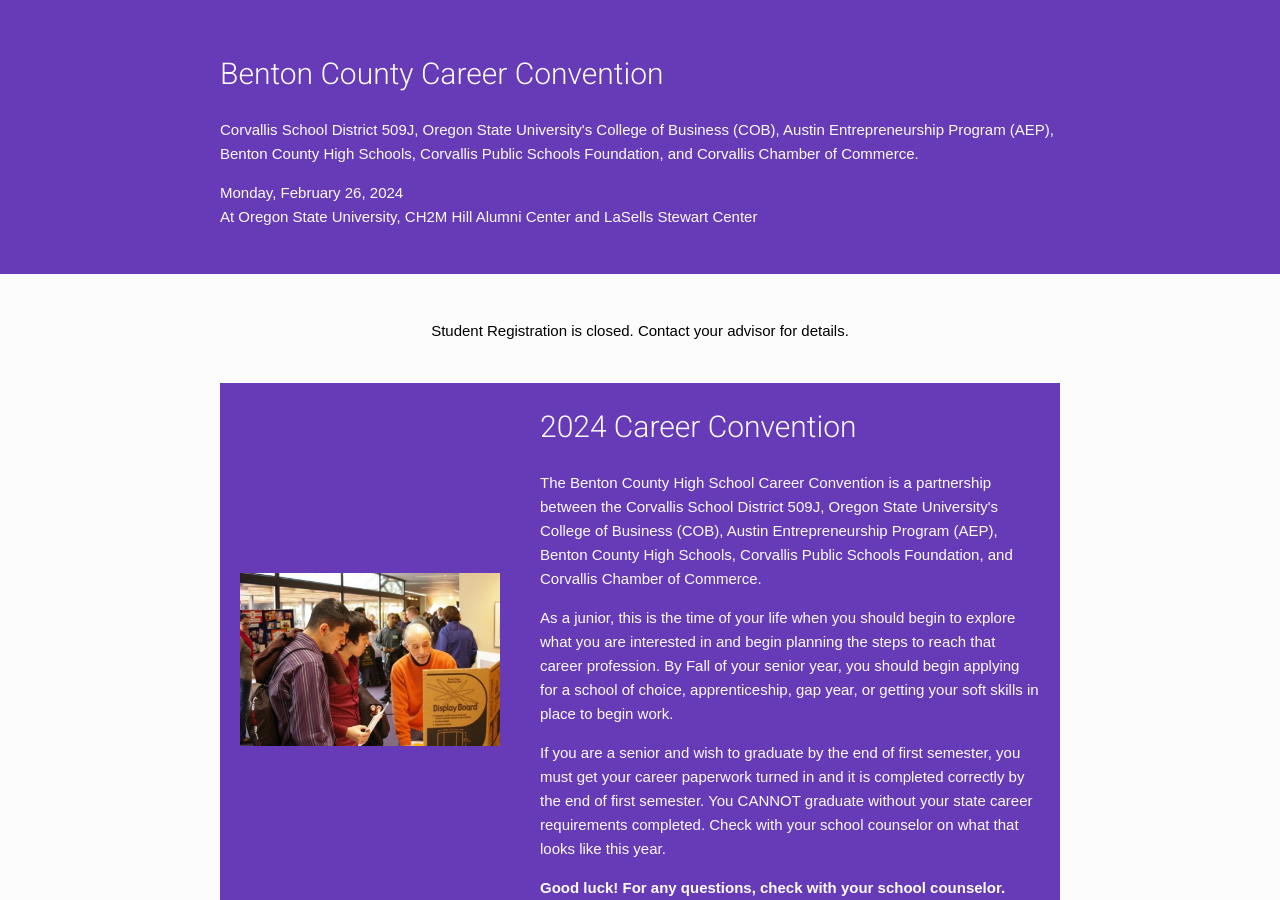
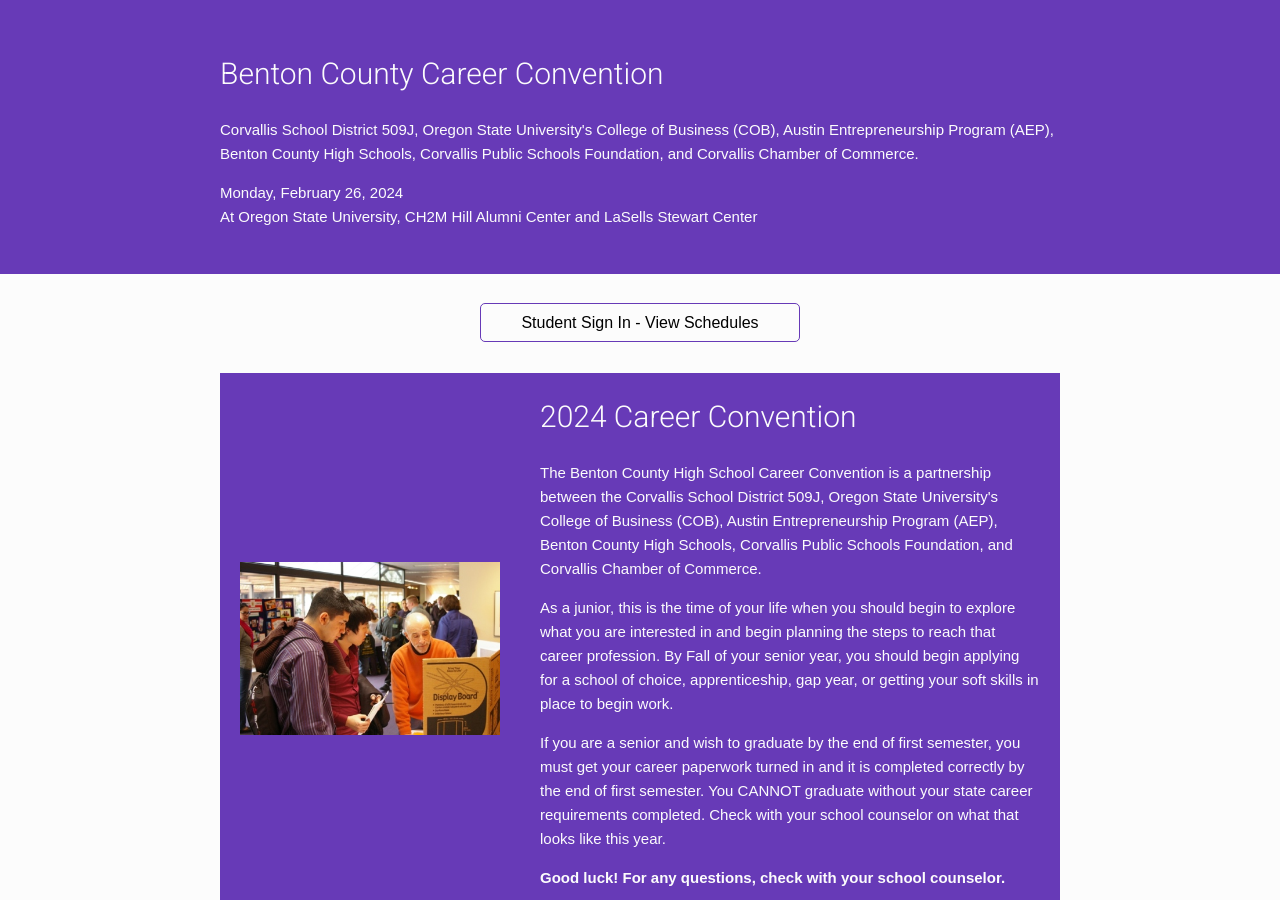
Before and after one commit to peterramsing/benton-county-career-convention, a Jekyll site: the page built from index.html, in a window 1280 px wide and 900 px high. Built offline with Jekyll 4.4.1, drawn with Linux system fonts in a browser that asks for light colours.

Commit message:
adds login helper

```diff
--- a/index.html
+++ b/index.html
@@ -6,7 +6,12 @@ title: Home
 ---
 
 <div class="student-registration-callout">
-  {% include registration.html %}
+  <!-- {% include registration.html %} -->
+  <a class="student-registration-callout__link"
+   target="_blank"
+   href="{{site.cc-registration-links[0].url}}">
+  Student Sign In - View Schedules
+</a>
 </div>
 
 <div class="homepage-hero">
```
